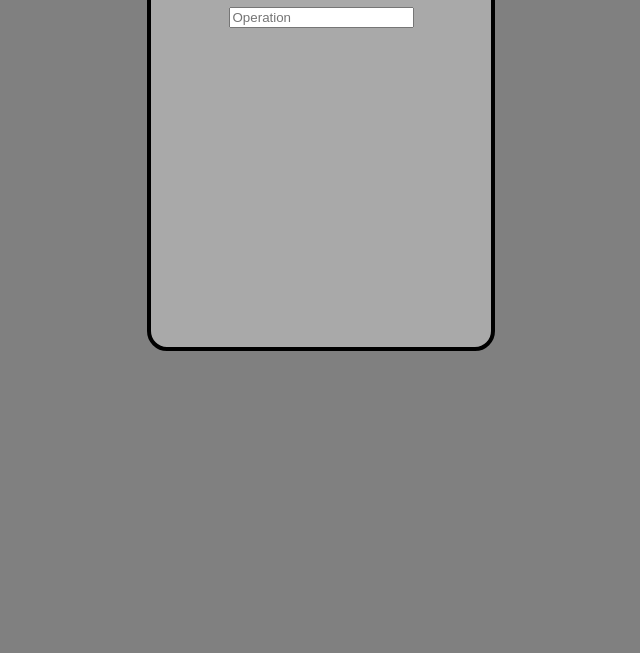
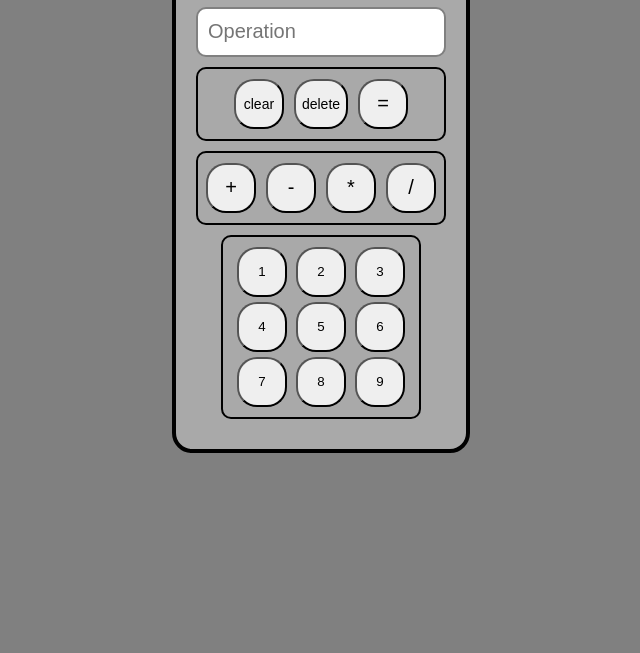
Before and after one commit to Mitsusabur0/calculator-top, a plain HTML site: page index.html in a window 1280 px wide. Shown: the part 147-800 px from the top of the page, without its empty margins (319-959 px from the left). Drawn offline with Linux system fonts and the light colour scheme.

Commit message:
Style calculator

```diff
--- a/index.html
+++ b/index.html
@@ -11,7 +11,30 @@
     <div class="container">
         <div class="calculator">
             <h1>Calculator</h1>
-            <input placeholder="Operation">
+            <input class="screen" placeholder="Operation">
+            <div class="operators-container">
+                <button class="function-button">clear</button>
+                <button class="function-button">delete</button>
+                <button class="function-button" style="font-size: 20px">=</button>
+            </div>
+            <div class="operators-container">
+                <button class="operator-button">+</button>
+                <button class="operator-button">-</button>
+                <button class="operator-button">*</button>
+                <button class="operator-button">/</button>
+            </div>
+
+            <div class="buttons-container">
+                <button class="num-button">1</button>
+                <button class="num-button">2</button>
+                <button class="num-button">3</button>
+                <button class="num-button">4</button>
+                <button class="num-button">5</button>
+                <button class="num-button">6</button>
+                <button class="num-button">7</button>
+                <button class="num-button">8</button>
+                <button class="num-button">9</button>
+            </div>
         </div>
     </div>
 </body>
--- a/styles.css
+++ b/styles.css
@@ -1,3 +1,6 @@
+* {
+    box-sizing: border-box;
+}
 body {
     background-color: grey;
 }
@@ -18,6 +21,61 @@ body {
     border-radius: 20px;
     border: solid 4px black;
     padding: 20px;
-    height: 400px;
-    width: 300px;
+    /* height: 500px; */
+    /* width: 300px; */
 }
+
+.screen {
+    height: 50px;
+    width: 250px;
+    font-size: 20px;
+    padding: 10px;
+    border: 2px grey solid;
+    border-radius: 10px;
+}
+
+.operators-container {
+    border: solid 2px black;
+    border-radius: 10px;
+    padding: 10px;
+    margin-top: 10px;
+    width: 250px;
+    display: flex;
+    justify-content: center;
+    gap: 10px;
+}
+
+.function-button {
+    min-width: 50px;
+    height: 50px;
+    border-radius: 20px;
+    font-size: 14px;
+}
+
+.operator-button {
+    min-width: 50px;
+    height: 50px;
+    border-radius: 20px;
+    font-size: 20px;
+}
+
+
+
+.buttons-container {
+    border: 2px black solid;
+    border-radius: 10px;
+    padding: 10px;
+    margin: 10px;
+    display: flex;
+    flex-wrap: wrap;
+    width: 200px;
+    gap: 5px;
+    justify-content: space-evenly;
+    align-items: center;
+}
+
+.num-button {
+    width: 50px;
+    height: 50px;
+    border-radius: 20px;
+}
```
